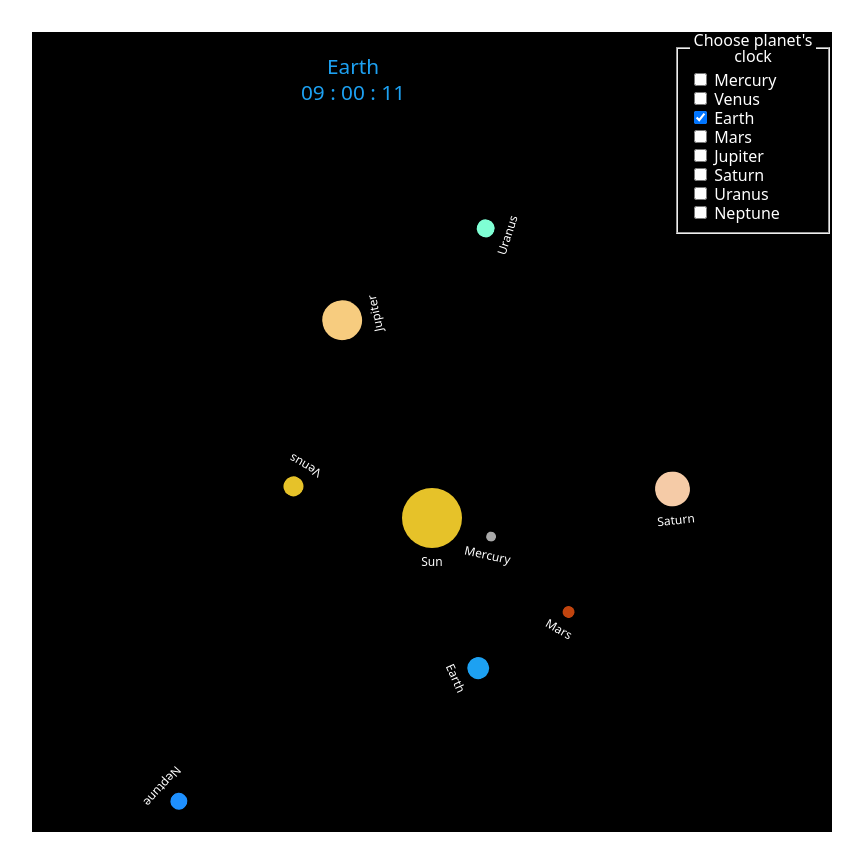
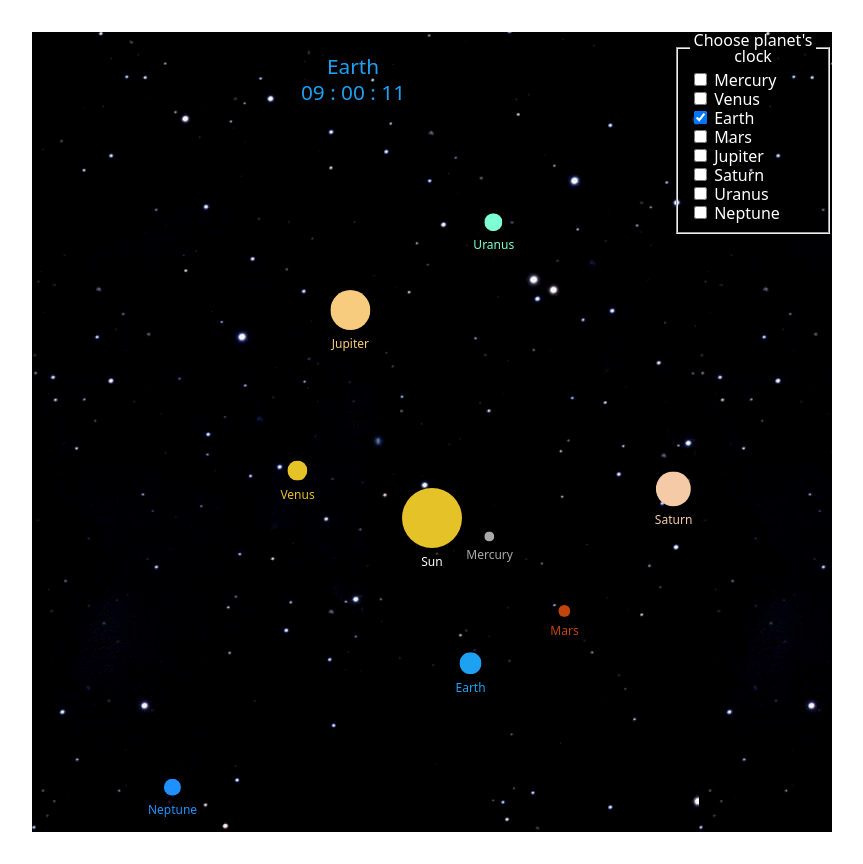
Before and after one commit to LevasseurMickael/Solar-clock, a Svelte app: page / in a window 1280 px wide. Shown: the whole page, without its empty margins (208-1071 px from the left). Built offline with nearby package versions, Linux system fonts and the light colour scheme.

Commit message:
background change to a pic, planet name colour switched to the same as the clock, name and planet now stay on the right angle while rotating around the Sun

```diff
--- a/src/App.svelte
+++ b/src/App.svelte
@@ -172,7 +172,7 @@ onMount(() => {if (localStorage.getItem("planetChoosed") !== null) {savedPlanetC
 
 </script>
 
-<main>
+<main class="clock-all-page">
 <container class="clock-and-selector">
     <article class="planets-clock">
       {#each allPlanetsOfSolarSystem as planet}
@@ -221,8 +221,10 @@ onMount(() => {if (localStorage.getItem("planetChoosed") !== null) {savedPlanetC
 
     {#each allPlanetsOfSolarSystem as planetTurning}
           <div class="all-planet-clock-{planetTurning.name}" style="transform: rotate({angles[planetTurning.name]}deg)">
-          <button type="button" aria-label="{planetTurning.name} button" class="{planetTurning.name}-clock" id={planetTurning.name}></button>
-          <p>{planetTurning.name}</p>
+            <div class="planet-text" style="transform: rotate(-{angles[planetTurning.name]}deg)">
+              <button type="button" aria-label="{planetTurning.name} button" class="{planetTurning.name}-clock" id={planetTurning.name}></button>
+              <p class="{planetTurning.name}-name">{planetTurning.name}</p>
+            </div>
           </div>
         {/each}
     </div>
@@ -232,7 +234,7 @@ onMount(() => {if (localStorage.getItem("planetChoosed") !== null) {savedPlanetC
 <style>
 
 main {
-  background-color: black;
+  background-image: url(./assets/a3aad14fdb499346d74950a51429026a.jpg);
   color: white;
   font-size: 1.3rem;
   line-height: 0.3rem;
@@ -258,14 +260,14 @@ justify-content: space-between;
   padding: 0.7rem 2rem 0.7rem 2rem;
 }
 
-.Mercury { color: #A9A9A9; }
-.Venus { color: #E6C229; }
-.Earth { color: #1DA1F2; }
-.Mars { color: #C1440E; }
-.Jupiter { color: #F7CC7F; }
-.Saturn { color: #F5CBA7; }
-.Uranus { color: #7FFFD4; }
-.Neptune { color: #1E90FF; }
+.Mercury, .Mercury-name { color: #A9A9A9; }
+.Venus, .Venus-name { color: #E6C229; }
+.Earth, .Earth-name { color: #1DA1F2; }
+.Mars, .Mars-name { color: #C1440E; }
+.Jupiter, .Jupiter-name { color: #F7CC7F; }
+.Saturn, .Saturn-name { color: #F5CBA7; }
+.Uranus, .Uranus-name { color: #7FFFD4; }
+.Neptune, .Neptune-name { color: #1E90FF; }
 
 .planets-list-area {
   font-size: 1rem;
```
Also changed, not shown: src/assets/a3aad14fdb499346d74950a51429026a.jpg (added).
